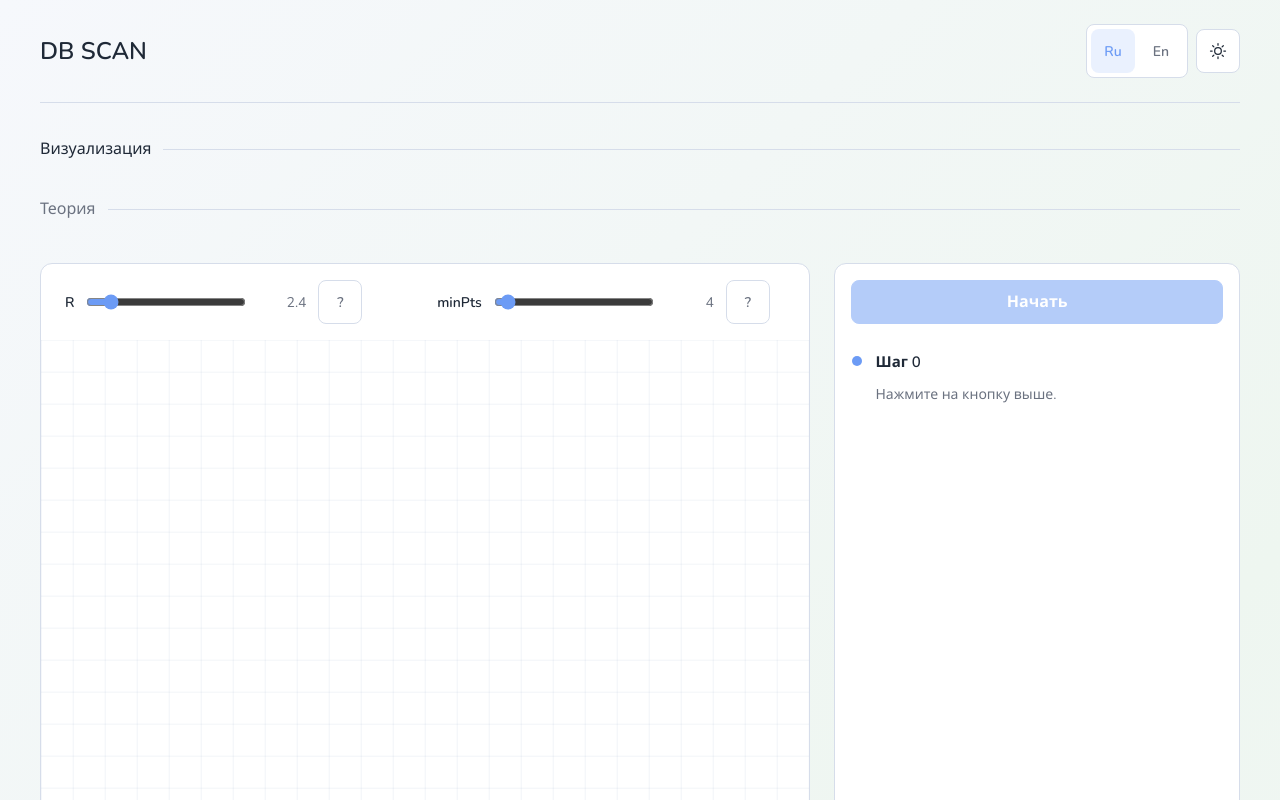
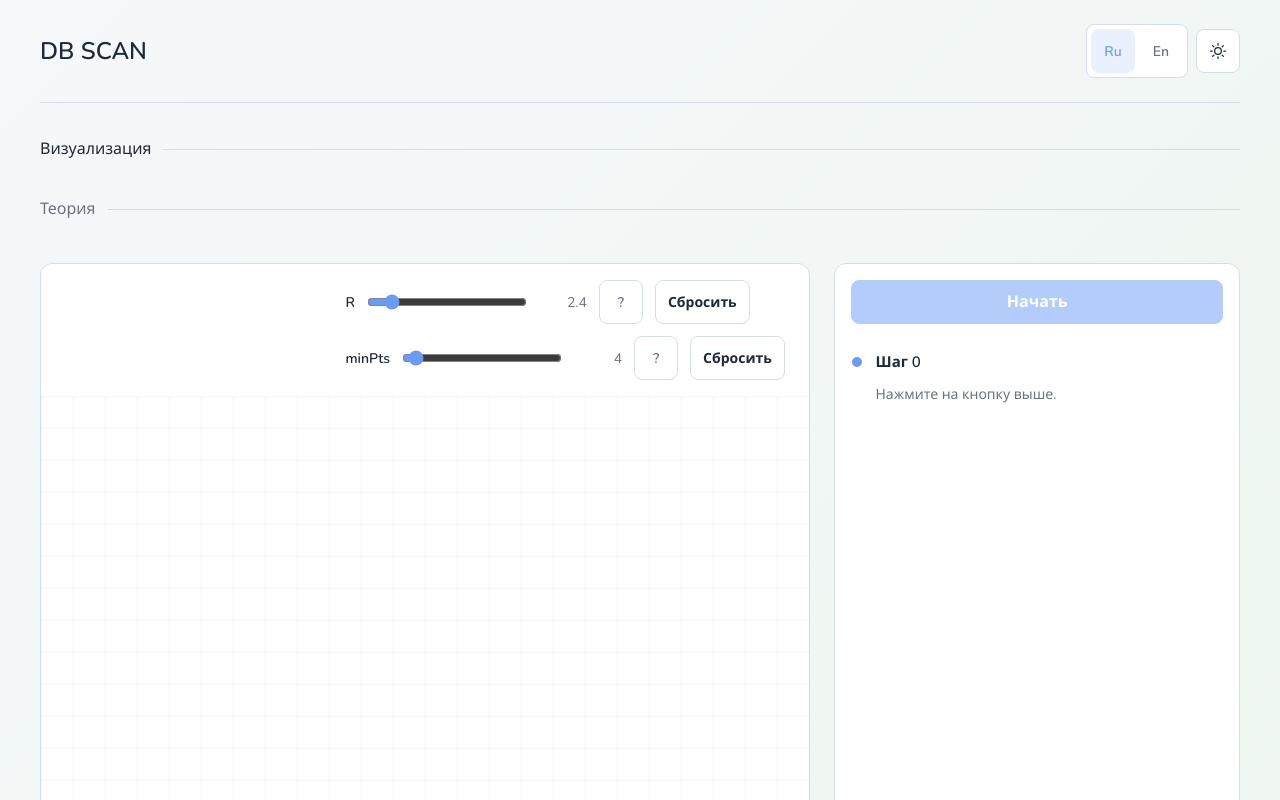
Before and after one commit to qpikzz/dbscan-visual, a React (Vite) app: page /#/visualization in a window 1280 px wide. Shown: the top 800 px of the page. Built offline with nearby package versions, Linux system fonts and the light colour scheme.

Commit message:
edit code block, footer and others

```diff
--- a/openspec/specs/DESIGN.md
+++ b/openspec/specs/DESIGN.md
@@ -155,7 +155,7 @@ Line numbers are --text-muted and are not selectable. Code text is selectable an
 Syntax highlighting uses colors derived from the cluster palette and --text-muted, defined per theme.
 Switching tabs fades the code content out and in.
 Horizontal overflow scrolls inside the code area.
-Below tablet width (DESIGN.md section 6 breakpoints), the layout switches to a single column: the tab buttons become a horizontal row above the code area instead of a vertical stack in a side column, keeping the same button styling.
+Below 1024px (tablet and mobile, see DESIGN.md section 6 breakpoints), the layout switches to a single column: the tab buttons become a horizontal row above the code area instead of a vertical stack in a side column, keeping the same button styling.
 
 ### 5.5. Plots Block
 
--- a/src/components/CanvasPanel.tsx
+++ b/src/components/CanvasPanel.tsx
@@ -15,6 +15,8 @@ type CanvasPanelProps = {
   scenario: ScenarioId
   r: number
   minPts: number
+  recommendedR: number
+  recommendedMinPts: number
   points: readonly Point[]
   assignments?: readonly Assignment[]
   circle?: RadiusCircle | null
@@ -22,12 +24,15 @@ type CanvasPanelProps = {
   onPointsErase: (points: readonly Point[]) => void
   onRChange: (value: number) => void
   onMinPtsChange: (value: number) => void
+  onClearCanvas: () => void
 }
 
 export function CanvasPanel({
   scenario,
   r,
   minPts,
+  recommendedR,
+  recommendedMinPts,
   points,
   assignments = [],
   circle = null,
@@ -35,6 +40,7 @@ export function CanvasPanel({
   onPointsErase,
   onRChange,
   onMinPtsChange,
+  onClearCanvas,
 }: CanvasPanelProps) {
   const { t } = useLanguage()
   const { fadeSlide, transition } = useMotionSettings()
@@ -68,7 +74,10 @@ export function CanvasPanel({
           format={(value) => value.toFixed(1)}
           help={t.paramRHelp}
           helpLabel={t.paramHelpLabel(t.paramR)}
+          resetText={t.resetButton}
+          resetLabel={t.resetParamLabel(t.paramR)}
           onChange={onRChange}
+          onReset={() => onRChange(recommendedR)}
         />
         <ParameterSlider
           label={t.paramMinPts}
@@ -79,7 +88,10 @@ export function CanvasPanel({
           format={(value) => String(Math.round(value))}
           help={t.paramMinPtsHelp}
           helpLabel={t.paramHelpLabel(t.paramMinPts)}
+          resetText={t.resetButton}
+          resetLabel={t.resetParamLabel(t.paramMinPts)}
           onChange={onMinPtsChange}
+          onReset={() => onMinPtsChange(recommendedMinPts)}
         />
       </div>
       <div className="canvas-wrap">
@@ -108,7 +120,7 @@ export function CanvasPanel({
         </AnimatePresence>
         <AnimatePresence>
           {scenario === 'create' && (
-            <DrawingTools activeTool={activeTool} onChange={setActiveTool} />
+            <DrawingTools activeTool={activeTool} onChange={setActiveTool} onClear={onClearCanvas} />
           )}
         </AnimatePresence>
       </div>
--- a/src/components/DrawingTools.tsx
+++ b/src/components/DrawingTools.tsx
@@ -6,9 +6,10 @@ import type { ActiveTool } from './CanvasPanel'
 type DrawingToolsProps = {
   activeTool: ActiveTool
   onChange: (tool: ActiveTool) => void
+  onClear: () => void
 }
 
-export function DrawingTools({ activeTool, onChange }: DrawingToolsProps) {
+export function DrawingTools({ activeTool, onChange, onClear }: DrawingToolsProps) {
   const { t } = useLanguage()
   const { fadeSlide, transition } = useMotionSettings()
   const toolsAnimation = fadeSlide(24)
@@ -42,6 +43,9 @@ export function DrawingTools({ activeTool, onChange }: DrawingToolsProps) {
             <path d="M7 12.5 15.5 4l4 4L11 16.5h-6l-3 3M7 19.5h12" />
           </svg>
         </button>
+        <button type="button" className="tool-clear" onClick={onClear}>
+          {t.clearCanvasButton}
+        </button>
       </motion.div>
   )
 }
--- a/src/components/ParameterSlider.tsx
+++ b/src/components/ParameterSlider.tsx
@@ -10,8 +10,11 @@ type ParameterSliderProps = {
   step: number
   help: string
   helpLabel: string
+  resetText: string
+  resetLabel: string
   format: (value: number) => string
   onChange: (value: number) => void
+  onReset: () => void
 }
 
 export function ParameterSlider({
@@ -22,8 +25,11 @@ export function ParameterSlider({
   step,
   help,
   helpLabel,
+  resetText,
+  resetLabel,
   format,
   onChange,
+  onReset,
 }: ParameterSliderProps) {
   const [open, setOpen] = useState(false)
   const controlRef = useRef<HTMLDivElement>(null)
@@ -67,6 +73,9 @@ export function ParameterSlider({
       >
         ?
       </button>
+      <button type="button" className="reset-btn" aria-label={resetLabel} onClick={onReset}>
+        {resetText}
+      </button>
       <AnimatePresence>
         {open && (
           <motion.div
--- a/src/components/VisualizationBlock.tsx
+++ b/src/components/VisualizationBlock.tsx
@@ -7,6 +7,8 @@ type VisualizationBlockProps = {
   scenario: ScenarioId
   r: number
   minPts: number
+  recommendedR: number
+  recommendedMinPts: number
   points: readonly Point[]
   assignments?: readonly Assignment[]
   circle?: RadiusCircle | null
@@ -18,6 +20,7 @@ type VisualizationBlockProps = {
   onPointsErase: (points: readonly Point[]) => void
   onRChange: (value: number) => void
   onMinPtsChange: (value: number) => void
+  onClearCanvas: () => void
   onStart: () => void
   onNext: () => void
   onSeekStep: (step: number) => void
@@ -27,6 +30,8 @@ export function VisualizationBlock({
   scenario,
   r,
   minPts,
+  recommendedR,
+  recommendedMinPts,
   points,
   assignments,
   circle,
@@ -38,6 +43,7 @@ export function VisualizationBlock({
   onPointsErase,
   onRChange,
   onMinPtsChange,
+  onClearCanvas,
   onStart,
   onNext,
   onSeekStep,
@@ -48,6 +54,8 @@ export function VisualizationBlock({
         scenario={scenario}
         r={r}
         minPts={minPts}
+        recommendedR={recommendedR}
+        recommendedMinPts={recommendedMinPts}
         points={points}
         assignments={assignments}
         circle={circle}
@@ -55,6 +63,7 @@ export function VisualizationBlock({
         onPointsErase={onPointsErase}
         onRChange={onRChange}
         onMinPtsChange={onMinPtsChange}
+        onClearCanvas={onClearCanvas}
       />
       <StepsPanel
         steps={steps}
--- a/src/i18n/dictionaries.ts
+++ b/src/i18n/dictionaries.ts
@@ -114,6 +114,9 @@ export const ru = {
   paramRHelp: 'R — радиус, в пределах которого точки считаются соседями.',
   paramMinPtsHelp:
     'minPts — минимальное количество точек рядом, которое считается кластером.',
+  resetButton: 'Сбросить',
+  resetParamLabel: (label: string) => `Сбросить ${label}`,
+  clearCanvasButton: 'Очистить холст',
   startButton: 'Начать',
   nextButton: 'Далее',
   drawToolLabel: 'Рисование',
@@ -253,6 +256,9 @@ export const en: Dictionary = {
     'R is the radius within which points are considered neighbors.',
   paramMinPtsHelp:
     'minPts is the minimum number of points nearby that counts as a cluster.',
+  resetButton: 'Reset',
+  resetParamLabel: (label: string) => `Reset ${label}`,
+  clearCanvasButton: 'Clear canvas',
   startButton: 'Start',
   nextButton: 'Next',
   drawToolLabel: 'Draw',
--- a/src/pages/VisualizationPage.tsx
+++ b/src/pages/VisualizationPage.tsx
@@ -49,6 +49,10 @@ export function VisualizationPage() {
     setMinPts(SCENARIOS[nextScenario].recommended.minPts)
   }
 
+  const clearCreatePoints = () => {
+    setCreatePoints([])
+  }
+
   const startRun = () => {
     if (points.length === 0) return
     setFrames(runDbscan(points, { r, minPts }, createSeed()))
@@ -75,6 +79,8 @@ export function VisualizationPage() {
           scenario={scenario}
           r={r}
           minPts={minPts}
+          recommendedR={SCENARIOS[scenario].recommended.r}
+          recommendedMinPts={SCENARIOS[scenario].recommended.minPts}
           points={points}
           assignments={assignments}
           circle={frame?.circle ?? null}
@@ -86,6 +92,7 @@ export function VisualizationPage() {
           onPointsErase={eraseCreatePoints}
           onRChange={setR}
           onMinPtsChange={setMinPts}
+          onClearCanvas={clearCreatePoints}
           onStart={startRun}
           onNext={advanceStep}
           onSeekStep={seekStep}
--- a/src/styles/global.css
+++ b/src/styles/global.css
@@ -252,7 +252,9 @@ a:focus-visible {
 }
 
 .footer-mark {
+  width: 48px;
   height: 48px;
+  justify-self: center;
 }
 
 .footer-love {
--- a/src/styles/visualization.css
+++ b/src/styles/visualization.css
@@ -171,6 +171,18 @@
   cursor: pointer;
 }
 
+.reset-btn {
+  min-height: 44px;
+  padding: 0 var(--space-3);
+  border: 1px solid var(--line);
+  border-radius: var(--radius-button);
+  background: var(--surface);
+  color: var(--text);
+  font-size: 14px;
+  font-weight: 600;
+  cursor: pointer;
+}
+
 .popover {
   position: absolute;
   z-index: 30;
@@ -193,6 +205,7 @@
   right: var(--space-4);
   bottom: var(--space-4);
   display: flex;
+  align-items: center;
   gap: var(--space-2);
 }
 
@@ -212,6 +225,18 @@
 .tool-btn.active {
   background: var(--primary-soft);
   border-color: var(--primary);
+}
+
+.tool-clear {
+  min-height: 44px;
+  padding: 0 var(--space-3);
+  border: 1px solid var(--line);
+  border-radius: var(--radius-button);
+  background: var(--surface);
+  color: var(--text);
+  font-size: 14px;
+  font-weight: 600;
+  cursor: pointer;
 }
 
 .tool-btn svg {
@@ -284,7 +309,7 @@
   width: 10px;
   height: 10px;
   flex: 0 0 10px;
-  margin-top: 16px;
+  margin-top: calc((44px - 10px) / 2);
   border-radius: 999px;
   background: var(--line);
 }
@@ -490,6 +515,7 @@
 
   .code-tab {
     flex: 0 0 auto;
+    width: 100%;
     text-align: left;
   }
 
```
Also changed, not shown: openspec/specs/PLAN.md (+7 -7 lines).
